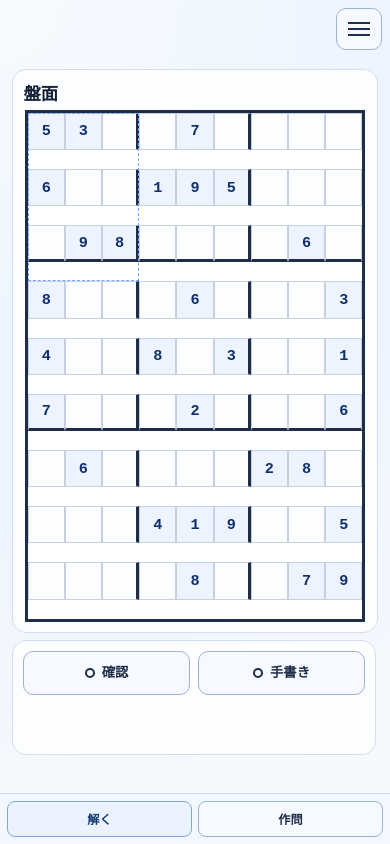
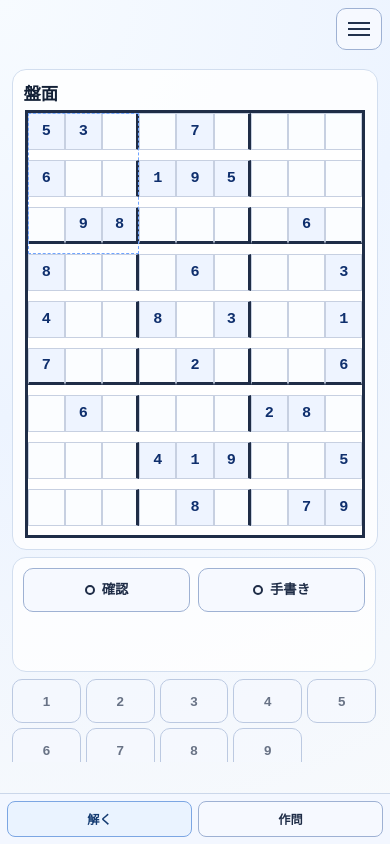
Before and after one commit to shgnaka/sudoku-display, a React (Vite) app: page /#/solve in a window 390 px wide. Built offline with nearby package versions, Linux system fonts and the light colour scheme.

Commit message:
feat(solve): add sheet-based number input for mobile/tablet

```diff
--- a/src/App.css
+++ b/src/App.css
@@ -55,6 +55,7 @@ body.review-scroll-lock {
   --solve-board-min-size: 258px;
   --solve-header-reserved: 3.4rem;
   --solve-controls-reserved: 10.8rem;
+  --solve-sheet-reserved: 5.2rem;
   --solve-bottom-reserved: 1rem;
   --solve-board-size: clamp(
     var(--solve-board-min-size),
@@ -64,6 +65,7 @@ body.review-scroll-lock {
         100dvh
           - var(--solve-header-reserved)
           - var(--solve-controls-reserved)
+          - var(--solve-sheet-reserved)
           - var(--solve-bottom-reserved)
           - env(safe-area-inset-top, 0px)
           - env(safe-area-inset-bottom, 0px)
@@ -431,13 +433,26 @@ button.danger {
 }
 
 .sudoku-cell {
+  appearance: none;
   min-width: 0;
   width: 100%;
   aspect-ratio: 1 / 1;
   border: 1px solid #c7d0e1;
+  border-radius: 0;
+  background: transparent;
+  padding: 0;
   text-align: center;
   font: 700 clamp(0.95rem, 2vw, 1.2rem) / 1 "JetBrains Mono", monospace;
   color: #22324d;
+}
+
+button.sudoku-cell {
+  cursor: pointer;
+}
+
+button.sudoku-cell:disabled {
+  opacity: 1;
+  cursor: default;
 }
 
 .sudoku-cell[data-col="2"],
@@ -454,6 +469,49 @@ button.danger {
   outline: 2px solid var(--focus);
   outline-offset: -2px;
   z-index: 1;
+}
+
+.sudoku-cell.is-selected {
+  outline: 2px solid var(--focus);
+  outline-offset: -2px;
+  z-index: 1;
+}
+
+.solve-input-sheet-slot {
+  --solve-sheet-height: 5.2rem;
+  height: calc(var(--solve-sheet-height) + env(safe-area-inset-bottom, 0px));
+  width: min(100%, 560px);
+}
+
+.app-root.solve-no-scroll .solve-input-sheet-slot {
+  width: min(100%, var(--solve-board-size));
+}
+
+.solve-number-pad,
+.solve-number-pad-placeholder {
+  height: 100%;
+}
+
+.solve-number-pad {
+  display: grid;
+  grid-template-columns: 1fr auto;
+  gap: 0.45rem;
+  align-items: stretch;
+}
+
+.solve-number-pad-grid {
+  display: grid;
+  grid-template-columns: repeat(9, minmax(0, 1fr));
+  gap: 0.32rem;
+}
+
+.solve-number-pad button {
+  min-height: 44px;
+  padding: 0.2rem;
+}
+
+.solve-number-pad .clear {
+  min-width: 4.3rem;
 }
 
 .ink-overlay {
@@ -633,6 +691,7 @@ button.danger {
 
   .app-root.solve-no-scroll {
     --solve-controls-reserved: 11.6rem;
+    --solve-sheet-reserved: 5.1rem;
     --solve-bottom-reserved: calc(var(--mobile-tabbar-height) + 0.35rem);
     padding-bottom: calc(var(--mobile-tabbar-height) + env(safe-area-inset-bottom, 0px) + 0.35rem);
   }
@@ -671,4 +730,16 @@ button.danger {
   .solve-controls {
     width: 100%;
   }
+
+  .solve-input-sheet-slot {
+    width: 100%;
+  }
+
+  .solve-number-pad {
+    grid-template-columns: 1fr;
+  }
+
+  .solve-number-pad-grid {
+    grid-template-columns: repeat(5, minmax(0, 1fr));
+  }
 }
--- /dev/null
+++ b/src/components/SolveNumberPad.tsx
@@ -0,0 +1,30 @@
+interface SolveNumberPadProps {
+  disabled: boolean;
+  onNumber: (value: number) => void;
+  onClear: () => void;
+}
+
+const NUMBER_KEYS = [1, 2, 3, 4, 5, 6, 7, 8, 9] as const;
+
+export function SolveNumberPad({ disabled, onNumber, onClear }: SolveNumberPadProps): JSX.Element {
+  return (
+    <section aria-label="数字入力" className="solve-number-pad" role="region">
+      <div className="solve-number-pad-grid">
+        {NUMBER_KEYS.map((value) => (
+          <button
+            aria-label={`数字 ${value}`}
+            disabled={disabled}
+            key={value}
+            onClick={() => onNumber(value)}
+            type="button"
+          >
+            {value}
+          </button>
+        ))}
+      </div>
+      <button aria-label="数字消去" className="clear" disabled={disabled} onClick={onClear} type="button">
+        消去
+      </button>
+    </section>
+  );
+}
--- a/src/components/SudokuCell.tsx
+++ b/src/components/SudokuCell.tsx
@@ -1,14 +1,19 @@
 import type { FocusEvent, MouseEvent } from "react";
 import type { CellData } from "../types/sudoku";
+
+type SudokuCellInputMode = "keyboard" | "sheet";
 
 interface SudokuCellProps {
   cell: CellData;
   row: number;
   col: number;
   disabled?: boolean;
+  inputMode?: SudokuCellInputMode;
+  isSelected?: boolean;
   onChange: (row: number, col: number, value: number | null) => void;
   onBlurCell?: () => void;
   onFocusCell?: () => void;
+  onSelect?: (row: number, col: number) => void;
 }
 
 export function SudokuCell({
@@ -16,11 +21,16 @@ export function SudokuCell({
   row,
   col,
   disabled = false,
+  inputMode = "keyboard",
+  isSelected = false,
   onChange,
   onBlurCell,
-  onFocusCell
+  onFocusCell,
+  onSelect
 }: SudokuCellProps): JSX.Element {
-  const className = ["sudoku-cell", `origin-${cell.origin}`].join(" ");
+  const className = ["sudoku-cell", `origin-${cell.origin}`, isSelected ? "is-selected" : ""]
+    .filter(Boolean)
+    .join(" ");
   const isReadOnly = cell.origin === "given" || disabled;
 
   const handleChange = (rawValue: string): void => {
@@ -56,6 +66,31 @@ export function SudokuCell({
     event.preventDefault();
   };
 
+  const handleSelect = (): void => {
+    if (isReadOnly) {
+      return;
+    }
+
+    onSelect?.(row, col);
+  };
+
+  if (inputMode === "sheet") {
+    return (
+      <button
+        aria-label={`r${row + 1}c${col + 1}`}
+        className={className}
+        data-col={col}
+        data-row={row}
+        disabled={isReadOnly}
+        onClick={handleSelect}
+        tabIndex={disabled ? -1 : undefined}
+        type="button"
+      >
+        {cell.value ?? ""}
+      </button>
+    );
+  }
+
   return (
     <input
       aria-label={`r${row + 1}c${col + 1}`}
--- a/src/components/SudokuGrid.tsx
+++ b/src/components/SudokuGrid.tsx
@@ -1,20 +1,33 @@
 import type { Board } from "../types/sudoku";
 import { SudokuCell } from "./SudokuCell";
+
+interface SelectedCell {
+  row: number;
+  col: number;
+}
+
+type SudokuGridInputMode = "keyboard" | "sheet";
 
 interface SudokuGridProps {
   board: Board;
   disabled?: boolean;
+  inputMode?: SudokuGridInputMode;
+  selectedCell?: SelectedCell | null;
   onCellChange: (row: number, col: number, value: number | null) => void;
   onCellBlur?: () => void;
   onCellFocus?: () => void;
+  onCellSelect?: (row: number, col: number) => void;
 }
 
 export function SudokuGrid({
   board,
   disabled = false,
+  inputMode = "keyboard",
+  selectedCell = null,
   onCellChange,
   onCellBlur,
-  onCellFocus
+  onCellFocus,
+  onCellSelect
 }: SudokuGridProps): JSX.Element {
   return (
     <div aria-label="sudoku-grid" className="sudoku-grid" role="grid">
@@ -24,10 +37,13 @@ export function SudokuGrid({
             cell={cell}
             col={colIndex}
             disabled={disabled}
+            inputMode={inputMode}
+            isSelected={selectedCell?.row === rowIndex && selectedCell?.col === colIndex}
             key={`${rowIndex}-${colIndex}`}
             onBlurCell={onCellBlur}
             onChange={onCellChange}
             onFocusCell={onCellFocus}
+            onSelect={onCellSelect}
             row={rowIndex}
           />
         ))
--- /dev/null
+++ b/src/lib/useSolveInputSheetViewport.ts
@@ -0,0 +1,43 @@
+import { useEffect, useState } from "react";
+
+const SOLVE_INPUT_SHEET_QUERY = "(max-width: 1024px)";
+
+function getIsSheetViewport(): boolean {
+  if (typeof window === "undefined" || typeof window.matchMedia !== "function") {
+    return false;
+  }
+
+  return window.matchMedia(SOLVE_INPUT_SHEET_QUERY).matches;
+}
+
+export function useSolveInputSheetViewport(): boolean {
+  const [isSheetViewport, setIsSheetViewport] = useState<boolean>(() => getIsSheetViewport());
+
+  useEffect(() => {
+    if (typeof window === "undefined" || typeof window.matchMedia !== "function") {
+      return;
+    }
+
+    const media = window.matchMedia(SOLVE_INPUT_SHEET_QUERY);
+    const sync = (): void => {
+      setIsSheetViewport(media.matches);
+    };
+
+    sync();
+    if (typeof media.addEventListener === "function") {
+      media.addEventListener("change", sync);
+    } else {
+      media.addListener(sync);
+    }
+
+    return () => {
+      if (typeof media.removeEventListener === "function") {
+        media.removeEventListener("change", sync);
+      } else {
+        media.removeListener(sync);
+      }
+    };
+  }, []);
+
+  return isSheetViewport;
+}
--- a/src/pages/SolvePage.tsx
+++ b/src/pages/SolvePage.tsx
@@ -1,15 +1,22 @@
-import { useRef } from "react";
+import { useEffect, useRef, useState } from "react";
 import type { CSSProperties } from "react";
 import { InkActionFloatBar } from "../components/InkActionFloatBar";
 import { InkOverlay } from "../components/InkOverlay";
 import { InkToggleBar } from "../components/InkToggleBar";
+import { SolveNumberPad } from "../components/SolveNumberPad";
 import { SudokuGrid } from "../components/SudokuGrid";
 import { useBoardFitSize } from "../lib/useBoardFitSize";
 import { useIsMobileViewport } from "../lib/useIsMobileViewport";
 import { useKeyboardInset } from "../lib/useKeyboardInset";
 import { useKeyboardScrollLock } from "../lib/useKeyboardScrollLock";
+import { useSolveInputSheetViewport } from "../lib/useSolveInputSheetViewport";
 import { useReviewScrollLock } from "../lib/useReviewScrollLock";
 import { useSudokuAppState } from "../state/SudokuAppStateProvider";
+
+interface SelectedCell {
+  row: number;
+  col: number;
+}
 
 export function SolvePage(): JSX.Element {
   const {
@@ -32,11 +39,49 @@ export function SolvePage(): JSX.Element {
 
   const keyboardInset = useKeyboardInset();
   const isMobileViewport = useIsMobileViewport();
+  const isSheetInputViewport = useSolveInputSheetViewport();
+  const [selectedCell, setSelectedCell] = useState<SelectedCell | null>(null);
   const boardSlotRef = useRef<HTMLDivElement | null>(null);
   const boardFitSize = useBoardFitSize(boardSlotRef, { enabled: !isMobileViewport });
-  const shouldShowInkActions = isInkMode && keyboardInset === 0;
-  useKeyboardScrollLock({ enabled: isGridEditing && !isReviewMode, keyboardInset });
+  const inputMode = isSheetInputViewport ? "sheet" : "keyboard";
+  const shouldShowInkActions = isInkMode && (inputMode === "sheet" || keyboardInset === 0);
+  useKeyboardScrollLock({
+    enabled: inputMode === "keyboard" && isGridEditing && !isReviewMode,
+    keyboardInset
+  });
   useReviewScrollLock(isReviewMode);
+
+  useEffect(() => {
+    if (!isSheetInputViewport || !isInkMode) {
+      return;
+    }
+
+    setSelectedCell(null);
+  }, [isInkMode, isSheetInputViewport]);
+
+  useEffect(() => {
+    if (inputMode !== "sheet") {
+      return;
+    }
+
+    setIsGridEditing(false);
+  }, [inputMode, setIsGridEditing]);
+
+  const handleNumberPadInput = (value: number): void => {
+    if (!selectedCell || isReviewMode) {
+      return;
+    }
+
+    handleCellChange(selectedCell.row, selectedCell.col, value);
+  };
+
+  const handleNumberPadClear = (): void => {
+    if (!selectedCell || isReviewMode) {
+      return;
+    }
+
+    handleCellChange(selectedCell.row, selectedCell.col, null);
+  };
 
   return (
     <div className="solve-page" style={{ "--keyboard-inset": `${keyboardInset}px` } as CSSProperties}>
@@ -58,9 +103,18 @@ export function SolvePage(): JSX.Element {
             <SudokuGrid
               board={board}
               disabled={isReviewMode}
-              onCellBlur={() => setIsGridEditing(false)}
+              inputMode={inputMode}
+              onCellBlur={inputMode === "keyboard" ? () => setIsGridEditing(false) : undefined}
               onCellChange={handleCellChange}
-              onCellFocus={() => setIsGridEditing(true)}
+              onCellFocus={inputMode === "keyboard" ? () => setIsGridEditing(true) : undefined}
+              onCellSelect={
+                inputMode === "sheet"
+                  ? (row, col) => {
+                      setSelectedCell({ row, col });
+                    }
+                  : undefined
+              }
+              selectedCell={inputMode === "sheet" ? selectedCell : null}
             />
             <InkOverlay
               activeBlockId={activeBlockId}
@@ -105,7 +159,21 @@ export function SolvePage(): JSX.Element {
           )}
         </div>
       </section>
-      <div aria-hidden="true" className="keyboard-spacer" />
+      {inputMode === "sheet" ? (
+        <section className="solve-input-sheet-slot">
+          {!isInkMode ? (
+            <SolveNumberPad
+              disabled={isReviewMode || selectedCell === null}
+              onClear={handleNumberPadClear}
+              onNumber={handleNumberPadInput}
+            />
+          ) : (
+            <div aria-hidden="true" className="solve-number-pad-placeholder" />
+          )}
+        </section>
+      ) : (
+        <div aria-hidden="true" className="keyboard-spacer" />
+      )}
     </div>
   );
 }
```
Also changed, not shown: 1 other file (tests, documents, lock files or other folders).
